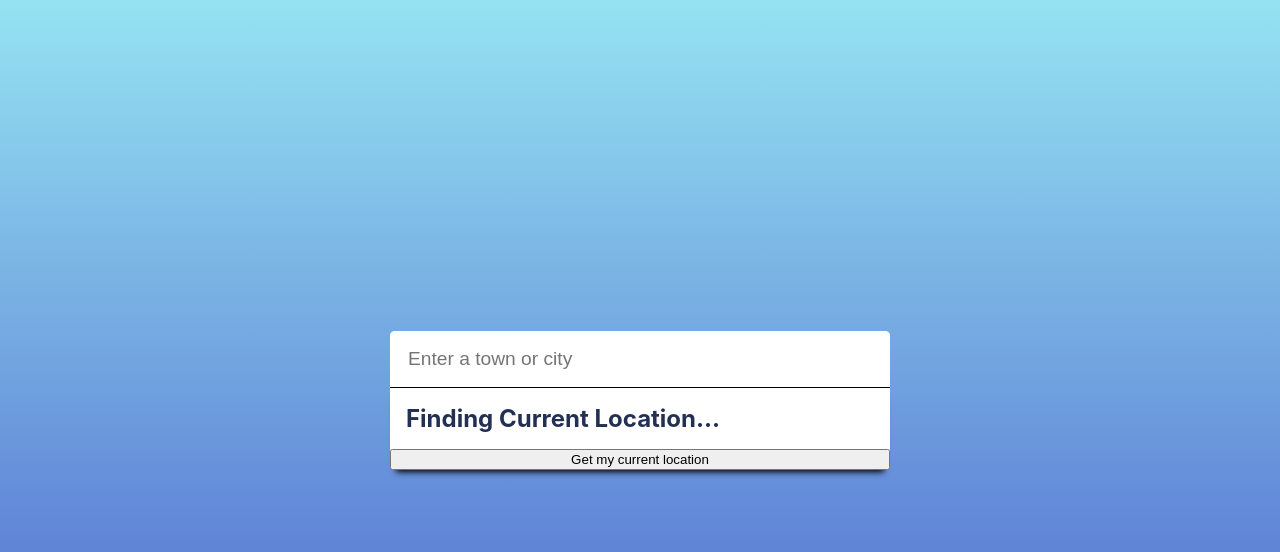
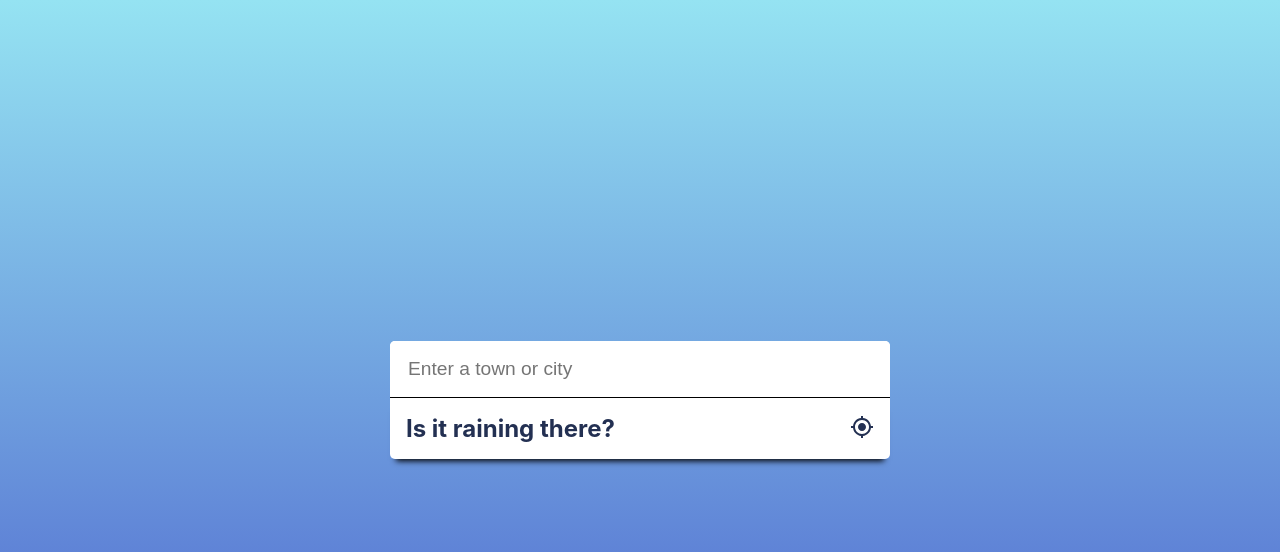
Before and after one commit to ed-halliwell/weather-app, a React (Create React App) app: page / in a window 1280 px wide. Shown: the top 552 px of the page. Built offline with nearby package versions, Linux system fonts and the light colour scheme.

Commit message:
All working

```diff
--- a/src/App.tsx
+++ b/src/App.tsx
@@ -17,7 +17,11 @@ export default function App(): JSX.Element {
   const handleSearchSubmit = async (e: any) => {
     e.preventDefault();
     const searchTerm = e.target.children.searchBox.value;
+    fetchFullPlaceName(searchTerm);
+    fetchCurrentWeatherData(searchTerm);
+  };
 
+  const fetchFullPlaceName = async (searchTerm: string) => {
     // fetch full placename
     fetch(`${GEO_API_BASE_URL}${searchTerm}${GEO_API_KEY}`)
       .then((response) => {
@@ -30,14 +34,14 @@ export default function App(): JSX.Element {
       .then((res) => {
         const placeName = res.features[0].text;
         const contextArray = res.features[0].context;
-        const placeObj = contextArray.filter((a: PlaceNameContext) => {
+        const placeObj = contextArray.find((a: PlaceNameContext) => {
           if (a.id.includes("place")) {
             return a.id;
           } else {
             return false;
           }
         });
-        const countryObj = contextArray.filter((a: PlaceNameContext) => {
+        const countryObj = contextArray.find((a: PlaceNameContext) => {
           if (a.id.includes("country")) {
             return a.id;
           } else {
@@ -53,7 +57,9 @@ export default function App(): JSX.Element {
       .then((locationName: string) => {
         setLocation(locationName);
       });
+  };
 
+  const fetchCurrentWeatherData = async (searchTerm: string) => {
     // fetch current weather data
     fetch(`${WEATHER_API_BASE_URL}${searchTerm}${WEATHER_API_KEY}`)
       .then((response) => {
--- a/src/components/Weather.tsx
+++ b/src/components/Weather.tsx
@@ -3,7 +3,7 @@ import { useState, useEffect } from "react";
 import "../styles/Weather.css";
 import CurrentWeather from "./CurrentWeather";
 import { IWeather } from "../utils/interfaces";
-// import { GEO_API_BASE_URL, GEO_API_KEY } from "../utils/APIFragments";
+import { GEO_API_BASE_URL, GEO_API_KEY } from "../utils/APIFragments";
 interface WeatherProps {
   weather: IWeather | undefined;
   location: string;
@@ -12,93 +12,67 @@ interface WeatherProps {
 
 export default function Weather(props: WeatherProps) {
   const [coordinates, setCoordinates] = useState<number[]>([]);
-
   //   const [forecast, setForecast] = useState<IForecast>();
 
-  //   // Get Location Name from Coordinates
-  //   const getLocationFromCoordinates = async (lat: number, long: number) => {
-  //     axios
-  //       .get(
-  //         `${GEO_API_BASE_URL}${coordinates[1]},${coordinates[0]}${GEO_API_KEY}`
-  //       )
-  //       .then(
-  //         (res: any) =>
-  //           `${res.data.features[0].context[2].text}, ${res.data.features[0].context[3].text}`
-  //       )
-  //       .then((locationName: string) => {
-  //         props.setLocation(locationName);
-  //         console.log(locationName);
-  //       });
-  //   };
-
   //   'Get my current location' coordinates from browser
-  const getCoords = async () => {
+  const handleMyLocation = async () => {
     const pos: any = await new Promise((resolve, reject) => {
       navigator.geolocation.getCurrentPosition(resolve, reject);
     });
-    return pos;
+    setCoordinates([pos.coords.latitude, pos.coords.longitude]);
+    console.log(coordinates);
+
+    // Get Location Name from Coordinates
+    function getLocationFromCoordinates(lat: number, long: number) {
+      axios
+        .get(`${GEO_API_BASE_URL}${lat},${long}${GEO_API_KEY}`)
+        .then(
+          (res: any) =>
+            `${res.data.features[0].context[2].text}, ${res.data.features[0].context[3].text}`
+        )
+        .then((locationName: string) => {
+          props.setLocation(locationName);
+          console.log(locationName);
+        });
+    }
+    getLocationFromCoordinates(coordinates[0], coordinates[1]);
   };
 
-  //   const getCurrentLocationCoordinates = async () => {
-  //     const get = await getCoords();
-  //     const successfullySetCoords = await setCoordinates([
-  //       get.coords.latitude,
-  //       get.coords.longitude,
-  //     ]);
-  //     await getLocationFromCoordinates(get.coords.latitude, get.coords.longitude);
-  //     console.log("I now have the coordinates back, they are", coordinates);
-  //   };
-
-  //   useEffect(() => {
-  //     getLocationFromCoordinates();
-  //     console.log("useEffect is firing");
-  //   }, [coordinates]);
-
-  //   if (props.location !== "") {
-  //     axios
-  //       .get(`${GEO_API_BASE_URL}${props.location}${GEO_API_KEY}`)
-  //       .then((res) => console.log(res.data));
-  //   }
-
-  //   const fetchWeatherFromAPI = async () => {
-  //     if (props.location !== prevProps.location) {
-  //       let mapResponse = await axios.get(
-
-  //       );
-  //       let newCoordinates = mapResponse.data.features[0].geometry.coordinates;
-  //       let weatherRes = await axios.get(
-  //         `${WEATHER_API_BASE_URL}${this.props.location}${WEATHER_API_KEY}`
-  //       );
-  //       let weather = weatherRes.data;
   //       let forecastRes = await axios.get(
   //         `${WEATHER_FORECAST_API_BASE_URL}lat=${newCoordinates[0]}&lon=${newCoordinates[1]}&exclude=minutely,hourly${WEATHER_API_KEY}`
   //       );
   //       let newForecast = forecastRes.data.daily;
   //       // console.log(newForecast);
-  //       this.setState({
-  //         coordinates: newCoordinates,
-  //         weather: {
-  //           temperature: Math.round(weather.main.temp - 272),
-  //           feelsLike: Math.round(weather.main.feels_like - 272),
-  //           windSpeed: Math.round(weather.wind.speed),
-  //           windDirection: weather.wind.deg,
-  //           description: weather.weather[0].main,
-  //         },
-  //         forecast: { ...newForecast },
-  //       });
-  //     }
-  //   };
 
   return (
     <div className="Weather">
-      <h2 className="Weather-location">
-        {props.location ? props.location : "Finding current location..."}
-      </h2>
-      <button
-      //   onClick={() => getCurrentLocationCoordinates()}
-      >
-        Get my current location
-      </button>
+      <div className="Weather-PlaceNameContainer">
+        {props.location && (
+          <h2 className="Weather-location">{props.location}</h2>
+        )}
+        {!props.location && (
+          <h2 className="Weather-noLocation">Is it raining there?</h2>
+        )}
+
+        <button
+          className="Weather-GetCurrentLocation"
+          onClick={() => handleMyLocation()}
+        >
+          <svg
+            xmlns="http://www.w3.org/2000/svg"
+            height="24px"
+            viewBox="0 0 24 24"
+            width="24px"
+            fill="#000000"
+          >
+            <path d="M0 0h24v24H0V0z" fill="none" />
+            <path
+              d="M12 8c-2.21 0-4 1.79-4 4s1.79 4 4 4 4-1.79 4-4-1.79-4-4-4zm8.94 3c-.46-4.17-3.77-7.48-7.94-7.94V1h-2v2.06C6.83 3.52 3.52 6.83 3.06 11H1v2h2.06c.46 4.17 3.77 7.48 7.94 7.94V23h2v-2.06c4.17-.46 7.48-3.77 7.94-7.94H23v-2h-2.06zM12 19c-3.87 0-7-3.13-7-7s3.13-7 7-7 7 3.13 7 7-3.13 7-7 7z"
+              fill="rgb(35, 48, 82)"
+            />
+          </svg>
+        </button>
+      </div>
       {props.weather !== undefined && (
         <CurrentWeather weather={props.weather} />
       )}
--- a/src/styles/Weather.css
+++ b/src/styles/Weather.css
@@ -8,3 +8,20 @@
   margin: 1rem;
   text-transform: capitalize;
 }
+
+.Weather-noLocation {
+  margin: 1rem;
+}
+
+.Weather-PlaceNameContainer {
+  display: flex;
+}
+
+.Weather-PlaceNameContainer button {
+  margin-left: auto;
+  margin-right: 1rem;
+  padding: 0;
+  border: none;
+  background: none;
+  cursor: pointer;
+}
```
Also changed, not shown: public/icons/my_location.svg (added).
